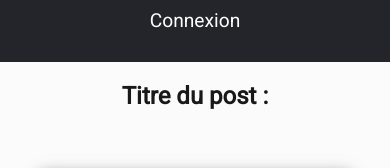
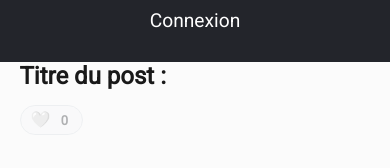
Before and after one commit to Lies20/ProjetManga, a React (Vite) app in the folder Front/frontmanga/: page /post-detail/1 in a window 390 px wide. Shown: the part 132-300 px from the top of the page. Built offline with nearby package versions, Linux system fonts and the light colour scheme; no server answers.

Commit message:
add like to postdetailsbutton

```diff
--- a/Front/frontmanga/src/component/post/post.css
+++ b/Front/frontmanga/src/component/post/post.css
@@ -124,5 +124,6 @@ body {
     display: flex;
     align-items: center;
     justify-content: center;
+    float: right;
   }
 }
--- a/Front/frontmanga/src/component/postDetail/postDetail.css
+++ b/Front/frontmanga/src/component/postDetail/postDetail.css
@@ -10,8 +10,17 @@
   flex-direction: column;
 }
 
+.post-header {
+  display: flex;
+  justify-content: space-between;
+  align-items: center;
+  width: 90%;
+  margin-bottom: 20px;
+}
+
 .new-post-title {
   color:#191919;
+  margin: 0;
 }
 
 .new-post-details {
@@ -241,6 +250,12 @@
 
 @media  screen and (max-width: 479px) {
 
+  .post-header {
+    flex-direction: column;
+    gap: 15px;
+    align-items: flex-start;
+  }
+
   .delete-post-btn {
     padding: 8px 12px;
   }
@@ -281,6 +296,12 @@
   .post-detail-container {
     max-width: 800px;
     margin: 0 auto;
+  }
+
+  .post-header {
+    flex-direction: column;
+    gap: 15px;
+    align-items: flex-start;
   }
 
   h2 {
--- a/Front/frontmanga/src/component/postDetail/postDetail.jsx
+++ b/Front/frontmanga/src/component/postDetail/postDetail.jsx
@@ -5,6 +5,7 @@ import React, { useState, useEffect } from 'react';
 import './postDetail.css'
 import BurgerMenu from "../navBar/menuBurger"
 import { useNavigate } from 'react-router-dom';
+import LikeButton from '../post/LikeButton';
 
 const PostDetail = () => {
   const { postId } = useParams();
@@ -28,8 +29,7 @@ const PostDetail = () => {
   });
   const [showPostActions, setShowPostActions] = useState(false);
 
-  // Configuration API avec fallback pour la production
-  const API_URL = import.meta.env.VITE_API_URL || 'https://projetmanga-backend.onrender.com';
+  const API_URL = 'http://localhost:3006' || 'https://projetmanga-backend.onrender.com';
 
   const handleToggleActions = () => {
     setShowPostActions(!showPostActions);
@@ -185,7 +185,10 @@ const PostDetail = () => {
     <div className="post-detail-container">
       <BurgerMenu />
       <div className="updatepostBody">
-        <h2 className="new-post-title"> Titre du post : {post.title}</h2>
+        <div className="post-header">
+          <h2 className="new-post-title"> Titre du post : {post.title}</h2>
+          <LikeButton postId={postId} size="normal" />
+        </div>
 
         <div className="new-post-details">
           {isPostEditing ? (
```
